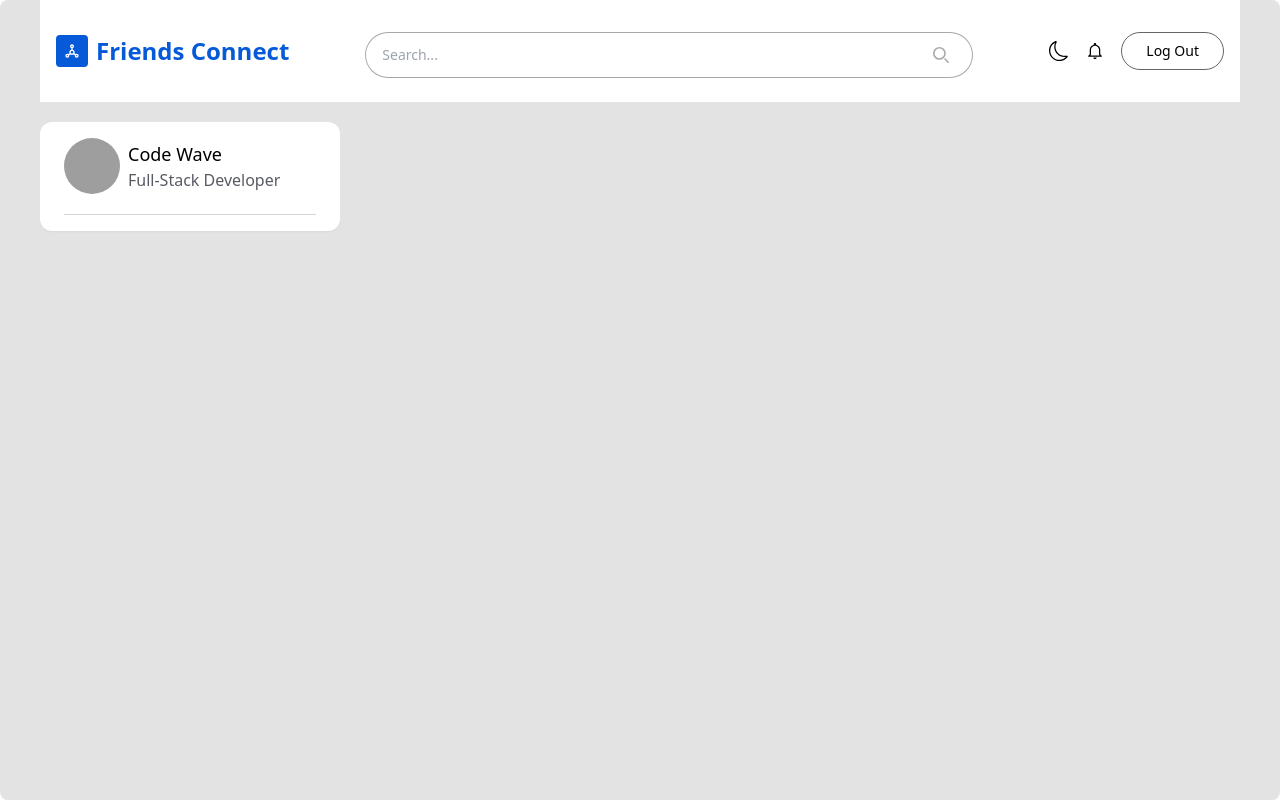
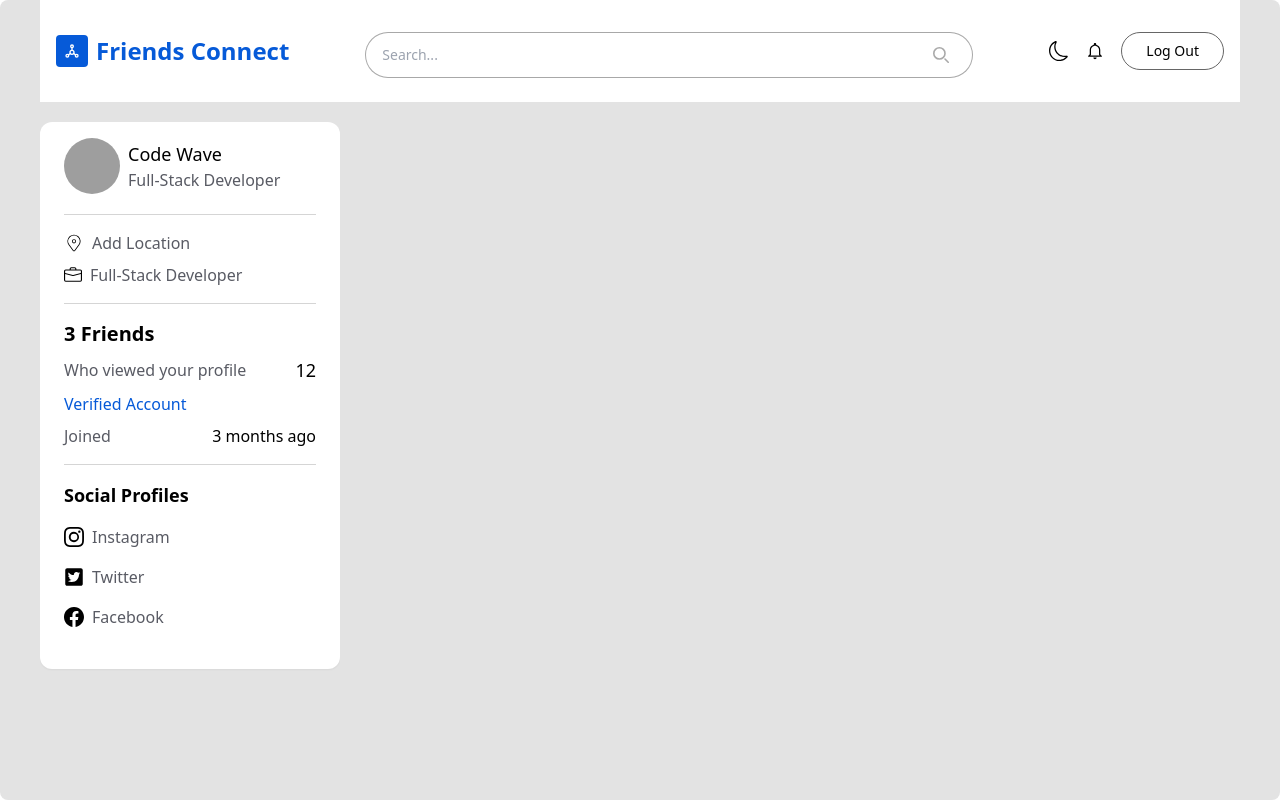
Before and after one commit to Soros87/project_socialmediaapp, a React (Create React App) app in the folder client/: page / in a window 1280 px wide. Built offline with nearby package versions, Linux system fonts and the light colour scheme; grey boxes are pictures that could not be loaded; some icons are missing.

Commit message:
complete profileCard

```diff
--- a/client/src/components/ProfileCard.jsx
+++ b/client/src/components/ProfileCard.jsx
@@ -1,4 +1,5 @@
 import React from "react";
+import moment from "moment";
 import { useDispatch, useSelector } from "react-redux";
 import { Link } from "react-router-dom";
 import { NoProfile } from "../assets";
@@ -11,10 +12,17 @@
 import { FaTwitterSquare } from "react-icons/fa";
 import { LiaEditSolid } from "react-icons/lia";
 import { CiLocationOn } from "react-icons/ci";
+import { UPDATEPROFILE } from "../constants/actionTypes";
 
 const ProfileCard = ({ user }) => {
   const { user: data, edit } = useSelector((state) => state.user);
   const dispatch = useDispatch();
+
+  const updateProfile = () => {
+    dispatch({ type: UPDATEPROFILE, payload: !edit });
+  };
+
+  const sendFriendRequest = () => {};
 
   return (
     <div className="w-full bg-primary flex flex-col items-center shadow-sm rounded-xl px-6 py-4">
@@ -33,16 +41,73 @@
               {user?.profession ?? "No Profession"}
             </span>
           </div>
-          <div>
-            {user?._id === data?._id ? (
-              <LiaEditSolid size={22} className="text-blue cursor-pointer" />
-            ) : (
-              <button className="bg-[#0444a430] text-sm text-white p-1 rounded">
-                <BsPersonFillAdd size={20} className="text-[#0f52b6]" />
-              </button>
-            )}
-          </div>
         </Link>
+        <div>
+          {user?._id === data?._id ? (
+            <LiaEditSolid
+              size={22}
+              className="text-blue cursor-pointer"
+              onClick={updateProfile}
+            />
+          ) : (
+            <button className="bg-[#0444a430] text-sm text-white p-1 rounded">
+              <BsPersonFillAdd
+                size={20}
+                className="text-[#0f52b6]"
+                onClick={sendFriendRequest}
+              />
+            </button> //Add friend
+          )}
+        </div>
+      </div>
+
+      <div className="w-full flex flex-col gap-2 py-4 border-b border-[#66666645]">
+        <div className="flex gap-2 items-center text-ascent-2">
+          <CiLocationOn className="text-xl text-ascent-1" />
+          <span>{user?.location ?? "Add Location"}</span>
+        </div>
+        <div className="flex gap-2 items-center text-ascent-2">
+          <BsBriefcase className=" text-lg text-ascent-1" />
+          <span>{user?.profession ?? "Add Profession"}</span>
+        </div>
+      </div>
+
+      <div className="w-full flex flex-col gap-2 py-4 border-b border-[#66666645]">
+        <p className="text-xl text-ascent-1 font-semibold">
+          {user?.friends?.length} Friends
+        </p>
+
+        <div className="flex items-center justify-between">
+          <span className="text-ascent-2">Who viewed your profile</span>
+          <span className="text-ascent-1 text-lg">{user?.views?.length}</span>
+        </div>
+
+        <span className="text-base text-blue">
+          {user?.verified ? "Verified Account" : "Not Verified"}
+        </span>
+
+        <div className="flex items-center justify-between">
+          <span className="text-ascent-2">Joined</span>
+          <span className="text-ascent-1 text-base">
+            {moment(user?.createdAt).fromNow()}
+          </span>
+        </div>
+      </div>
+      <div className="w-full flex flex-col gap-4 py-4 pb-6">
+        <p className="text-ascent-1 text-lg font-semibold">Social Profiles</p>
+
+        <div className="flex gap-2 items-center text-ascent-2">
+          <BsInstagram className=" text-xl text-ascent-1" />
+          <span>Instagram</span>
+        </div>
+        <div className="flex gap-2 items-center text-ascent-2">
+          <FaTwitterSquare className=" text-xl text-ascent-1" />
+          <span>Twitter</span>
+        </div>
+        <div className="flex gap-2 items-center text-ascent-2">
+          <BsFacebook className=" text-xl text-ascent-1" />
+          <span>Facebook</span>
+        </div>
       </div>
     </div>
   );
--- a/client/src/redux/userSlice.js
+++ b/client/src/redux/userSlice.js
@@ -5,10 +5,10 @@
   switch (action.type) {
     case AUTH:
       localStorage.setItem("profile", JSON.stringify({ ...action?.data }));
-      return { ...state, user: action?.data };
+      return { ...state, user: action?.data, edit: false };
     case LOGOUT:
       localStorage.clear();
-      return { ...state, user: null };
+      return { ...state, user: null, edit: false };
     case UPDATEPROFILE:
       return { ...state, edit: action?.data };
     default:
```
